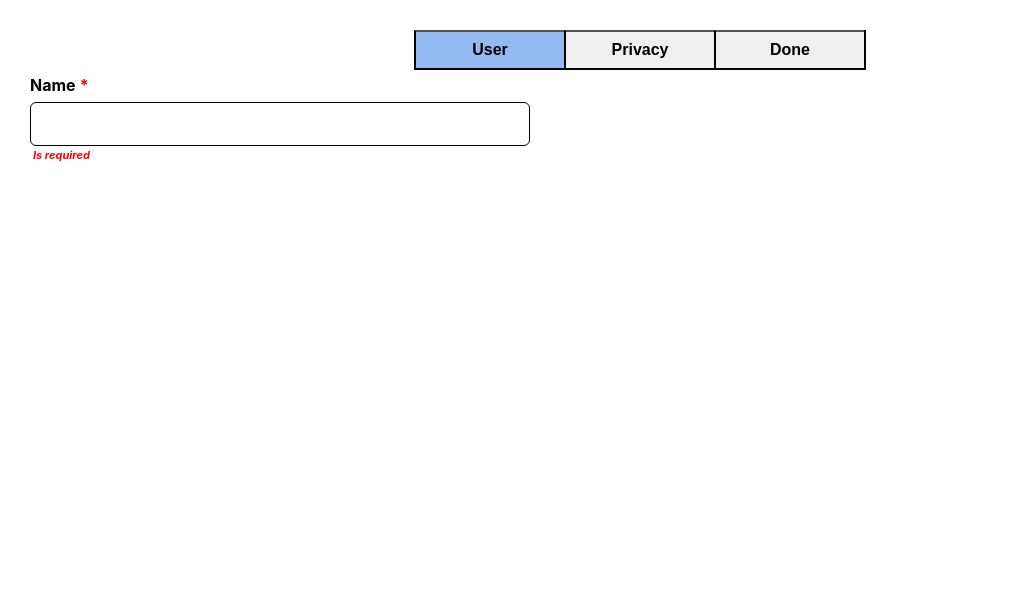
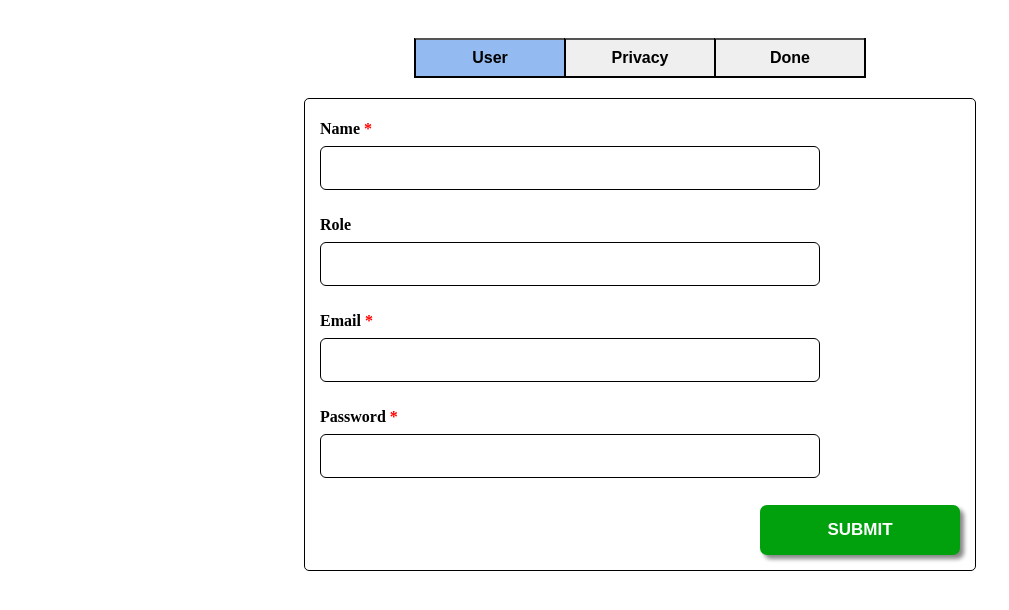
Before and after one commit to PeerProg/React-Grind, a React (Create React App) app: page /user in a window 1280 px wide. Shown: the top 610 px of the page, without its empty margins (0-1009 px from the left). Built offline with nearby package versions, Linux system fonts and the light colour scheme.

Commit message:
Create User form

```diff
--- a/package.json
+++ b/package.json
@@ -9,6 +9,7 @@
     "prop-types": "^15.7.2",
     "react": "^17.0.2",
     "react-dom": "^17.0.2",
+    "react-router-dom": "^5.2.0",
     "react-scripts": "4.0.3",
     "styled-components": "^5.3.0",
     "web-vitals": "^1.0.1"
--- a/src/App.js
+++ b/src/App.js
@@ -1,6 +1,9 @@
+import { useState } from 'react';
+import { Route, Switch } from 'react-router-dom';
 import styled from 'styled-components';
-import InputField from './components/input-field';
-import { useState } from 'react';
+import User from './pages/user';
+import Privacy from './pages/privacy';
+import Done from './pages/done';
 import Tabs from './Tabs';
 
 function App() {
@@ -19,12 +22,11 @@ function App() {
         handleTabClick={handleTabClick}
         activeTab={activeTab}
       />
-      <InputField
-        label="Name"
-        handleInputChange={() => {}}
-        required
-        errors={['Is required']}
-      />
+      <Switch>
+        <Route path="/user" component={User} />
+        <Route path="/privacy" component={Privacy} />
+        <Route path="/done" component={Done} />
+      </Switch>
     </AppWrapper>
   );
 }
--- a/src/Tabs.js
+++ b/src/Tabs.js
@@ -6,13 +6,15 @@ const StyledTabWrapper = styled.div`
   width: fit-content;
   font-size: 16px;
   font-weight: 16px;
-  margin: auto;
   align-items: center;
   justify-content: center;
   border-left: 2px solid black;
   border-right: 2px solid black;
   border-top: none;
   border-bottom: none;
+  margin-bottom: 20px;
+  margin-left: auto;
+  margin-right: auto;
 
   :first-child {
     border-left: none;
--- a/src/components/input-field.js
+++ b/src/components/input-field.js
@@ -86,7 +86,7 @@ const StyledInput = styled.input`
   border-radius: 6px;
   border: 1px solid black;
   height: 30px;
-  font-size: 14px;
+  font-size: 15px;
   line-height: 18px;
   margin: 0;
 `;
--- a/src/index.js
+++ b/src/index.js
@@ -1,12 +1,14 @@
 import React from 'react';
 import ReactDOM from 'react-dom';
-import './index.css';
+import { BrowserRouter } from 'react-router-dom';
 import App from './App';
 import reportWebVitals from './reportWebVitals';
 
 ReactDOM.render(
   <React.StrictMode>
-    <App />
+    <BrowserRouter>
+      <App />
+    </BrowserRouter>
   </React.StrictMode>,
   document.getElementById('root')
 );
--- /dev/null
+++ b/src/pages/done.js
@@ -0,0 +1,7 @@
+import React from 'react';
+
+const Done = () => {
+  return <div>It is finished</div>;
+};
+
+export default Done;
--- /dev/null
+++ b/src/pages/privacy.js
@@ -0,0 +1,7 @@
+import React from 'react';
+
+const Privacy = () => {
+  return <div>Private content</div>;
+};
+
+export default Privacy;
--- /dev/null
+++ b/src/pages/user.js
@@ -0,0 +1,60 @@
+import React from 'react';
+import styled from 'styled-components';
+import InputField from '../components/input-field';
+import Spacer from '../components/spacer';
+
+const User = () => {
+  return (
+    <StyledPageWrapper>
+      <StyledForm>
+        <InputField label="Name" type="text" required />
+        <Spacer height={18} />
+        <InputField label="Role" type="text" />
+        <Spacer height={18} />
+
+        <InputField label="Email" type="email" required />
+        <Spacer height={18} />
+
+        <InputField label="Password" type="password" required />
+
+        <Spacer height={25} />
+
+        <StyledButton>SUBMIT</StyledButton>
+      </StyledForm>
+    </StyledPageWrapper>
+  );
+};
+
+export default User;
+
+const StyledPageWrapper = styled.div`
+  display: flex;
+  flex-direction: column;
+  border: 1px solid black;
+  width: 50vw;
+  min-height: 50vh;
+  border-radius: 5px;
+  padding: 15px;
+  margin-left: auto;
+  margin-right: auto;
+`;
+
+const StyledForm = styled.form`
+  width: 100%;
+  height: 100%;
+  display: flex;
+  flex-direction: column;
+`;
+
+const StyledButton = styled.button`
+  height: 50px;
+  width: 200px;
+  background-color: #00a10c;
+  color: #ffffff;
+  border-radius: 7px;
+  border: none;
+  margin-left: auto;
+  box-shadow: 4px 4px 4px #888;
+  font-size: 17px;
+  font-weight: bold;
+`;
```
Also changed, not shown: 1 other file (tests, documents, lock files or other folders).
